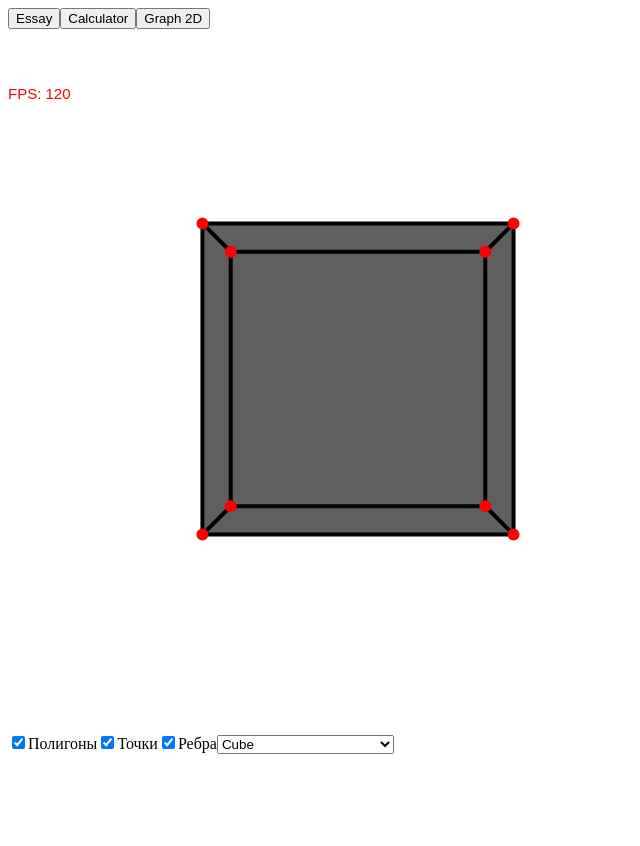
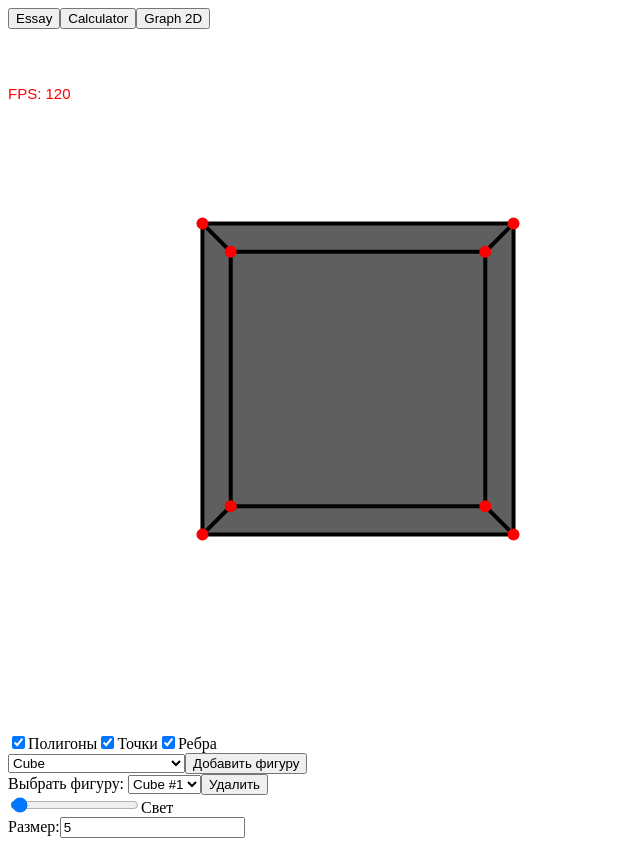
Before and after one commit to fewxe/js_framework, a React (Create React App) app: page / in a window 1280 px wide. Both pictures are taken after a click on the button "Graph 3D". Shown: the whole page, without its empty margins (0-640 px from the left). Before the commit the page ends 800 px from the top, so only its background shows below. Built offline with nearby package versions, Linux system fonts and the light colour scheme.

Commit message:
add support for multiple figures on scene

```diff
--- a/src/components/graph3d/Graph3D.js
+++ b/src/components/graph3d/Graph3D.js
@@ -6,6 +6,10 @@ import Light from '../../modules/graph3d/Math3D/entities/Light.js';
 import Point from '../../modules/graph3d/Math3D/entities/Point.js';
 import Cube from '../../modules/graph3d/Math3D/figurs/Cube.js';
 import UI3D from './UI3D/UI3D.js';
+
+const Graph3D = () => {
+  const canvasRef = useRef(null);
+  let canvas = null;
 
   const WIN = {
     LEFT: -5,
@@ -17,11 +21,6 @@ const WIN = {
     LIGHT: new Light(-40, 5, 10, 25000),
   };
 
-
-const Graph3D = () => {
-  const canvasRef = useRef(null);
-  let canvas = null;
-
   const math3D = new Math3D({ WIN });
   const moveRef = useRef({ canRotate: false, dx: 0, dy: 0 });
 
@@ -29,7 +28,7 @@ const Graph3D = () => {
     printPolygons: true,
     printPoint: true,
     printEdges: true,
-    figure: new Cube(),
+    figures: [new Cube()],
   }
 
   const handleMouseDown = e => {
@@ -49,9 +48,11 @@ const Graph3D = () => {
     const dy = e.offsetY;
     const grad = Math.PI / 180 / 5;
 
-    settings.figure.points.forEach(p => {
+    settings.figures.forEach(figure => {
+      figure.points.forEach(p => {
         math3D.rotateOy(-(moveRef.current.dx - dx) * grad, p);
         math3D.rotateOx(-(moveRef.current.dy - dy) * grad, p);
+      });
     });
 
     moveRef.current.dx = dx;
@@ -60,20 +61,38 @@ const Graph3D = () => {
 
   const handleWheel = e => {
     const delta = e.deltaY < 0 ? 1.1 : 0.9;
-    settings.figure.current.points.forEach(p => math3D.zoom(delta, p));
+    settings.figures.forEach(figure => {
+      figure.points.forEach(p => math3D.zoom(delta, p));
+    });
   };
 
   const render = fps => {
-    const figure = settings.figure;
+    console.log(WIN.LIGHT.lumen);
 
     canvas.clear();
 
+    settings.figures.forEach(figure => {
         math3D.calcDistance(figure, WIN.CAMERA, 'distance');
-    math3D.sortByArtistAlgorithm(figure.polygons);
         math3D.calcDistance(figure, WIN.LIGHT, 'lumen');
+    });
+
+    let allPolygons = [];
+    settings.figures.forEach(figure => {
+        figure.polygons.forEach(polygon => {
+            allPolygons.push({ polygon, figure });
+        });
+    });
+
+    // Получаем отсортированный массив полигонов
+    const sortedPolygons = math3D.sortByArtistAlgorithm(allPolygons.map(obj => obj.polygon));
+
+    // Перестраиваем allPolygons в порядке сортировки
+    allPolygons = sortedPolygons.map(polygon =>
+        allPolygons.find(obj => obj.polygon === polygon)
+    );
 
     if (settings.printPolygons) {
-      settings.figure.polygons.forEach(polygon => {
+        allPolygons.forEach(({ polygon, figure }) => {
             const points = polygon.points.map(i => figure.points[i]);
             const projected = points.map(p => ({
                 x: math3D.xs(p),
@@ -81,7 +100,7 @@ const Graph3D = () => {
             }));
             const { isShadow, dark } = math3D.calcShadow(
                 polygon,
-          settings.figure,
+                settings.figures,
                 WIN.LIGHT
             );
             const lumen = math3D.calcIllumination(polygon.lumen, WIN.LIGHT.lumen * (isShadow ? dark : 1));
@@ -98,17 +117,21 @@ const Graph3D = () => {
     }
 
     if (settings.printEdges) {
+        settings.figures.forEach(figure => {
             figure.edges.forEach(edge => {
                 const p1 = figure.points[edge.p1];
                 const p2 = figure.points[edge.p2];
                 canvas.line(math3D.xs(p1), math3D.ys(p1), math3D.xs(p2), math3D.ys(p2));
             });
+        });
     }
 
     if (settings.printPoint) {
+        settings.figures.forEach(figure => {
             figure.points.forEach(p =>
                 canvas.point(math3D.xs(p), math3D.ys(p))
             );
+        });
     }
 
     canvas.text(
@@ -145,7 +168,7 @@ const Graph3D = () => {
   return (
     <div>
       <canvas ref={canvasRef} width="700" height="700" />
-      <UI3D settings={settings}/>
+      <UI3D settings={settings} WIN={WIN}/>
     </div>
   );
 };
--- a/src/components/graph3d/UI3D/UI3D.js
+++ b/src/components/graph3d/UI3D/UI3D.js
@@ -1,3 +1,4 @@
+import { useState } from 'react';
 import Cone from '../../../modules/graph3d/Math3D/figurs/cone.js';
 import Cube from '../../../modules/graph3d/Math3D/figurs/Cube.js';
 import Cylinder from '../../../modules/graph3d/Math3D/figurs/Cylinder.js';
@@ -11,7 +12,6 @@ import ParabolicCylinder from '../../../modules/graph3d/Math3D/figurs/parabolicc
 import Sphere from '../../../modules/graph3d/Math3D/figurs/Sphere.js';
 import Torus from '../../../modules/graph3d/Math3D/figurs/Torus.js';
 import TwoSheetedHyperboloid from '../../../modules/graph3d/Math3D/figurs/twoSheetedHyperboloid.js';
-
 
 const figuresMap = {
   cube: () => new Cube(),
@@ -46,9 +46,29 @@ const figureNames = [
 ];
 
 
-const UI3D = ({ settings }) => {
+const UI3D = ({ settings, WIN }) => {
+    const [selectedFigure, setSelectedFigure] = useState('cube');
+    const [selectedIndex, setSelectedIndex] = useState(0);
 
-    return (<div>
+    const handleAddFigure = () => {
+        const newFigure = figuresMap[selectedFigure]();
+        settings.figures.push(newFigure);
+        setSelectedIndex(settings.figures.length - 1);
+    };
+
+    const handleRemoveFigure = () => {
+        if (settings.figures.length > 0) {
+            settings.figures.splice(selectedIndex, 1);
+            setSelectedIndex(Math.max(0, selectedIndex - 1));
+        }
+    };
+
+    const handleSelectFigure = (e) => {
+        setSelectedIndex(Number(e.target.value));
+    };
+
+    return (
+        <div>
             <label>
                 <input
                     type="checkbox"
@@ -73,9 +93,10 @@ const UI3D = ({ settings }) => {
                 />
                 Ребра
             </label>
+            <div>
                 <select
-            defaultChecked={settings.figure}
-            onChange={e => { settings.figure = figuresMap[e.target.value]() }}
+                    value={selectedFigure}
+                    onChange={e => setSelectedFigure(e.target.value)}
                 >
                     {figureNames.map(figure => (
                         <option key={figure.value} value={figure.value}>
@@ -83,8 +104,38 @@ const UI3D = ({ settings }) => {
                         </option>
                     ))}
                 </select>
-        <div>{settings.figure.settings}</div>
-    </div>);
-}
+                <button onClick={handleAddFigure}>Добавить фигуру</button>
+            </div>
+            <div>
+                <label>Выбрать фигуру:&nbsp;
+                    <select value={selectedIndex} onChange={handleSelectFigure}>
+                        {settings.figures.map((fig, idx) => (
+                            <option key={idx} value={idx}>
+                                {fig.constructor.name} #{idx + 1}
+                            </option>
+                        ))}
+                    </select>
+                    <button onClick={handleRemoveFigure} disabled={settings.figures.length === 0}>Удалить</button>
+                </label>
+            </div>
+            <label>
+                <input
+                    type="range"
+                    min="0"
+                    max="1750000"
+                    step="1"
+                    defaultValue={WIN.LIGHT.lumen}
+                    onChange={e => { WIN.LIGHT.lumen = e.target.value }}
+                />
+                Свет
+            </label>
+            <div>
+                {settings.figures[selectedIndex] && settings.figures[selectedIndex].settings
+                    ? settings.figures[selectedIndex].settings()
+                    : null}
+            </div>
+        </div>
+    );
+};
 
 export default UI3D;
--- a/src/modules/graph3d/Math3D.js
+++ b/src/modules/graph3d/Math3D.js
@@ -1,3 +1,5 @@
+import Point from "./Math3D/entities/Point.js";
+
 export default class Math3D {
     constructor({ WIN }) {
         this.WIN = WIN;
@@ -77,8 +79,9 @@ export default class Math3D {
         point.x=array[0];
         point.y=array[1];
         point.z=array[2];
-}
-calcDistance(figure, camera, name) {
+    }
+
+    calcDistance(figure, camera, name) {
         figure.polygons.forEach(polygon => {
             let x = 0, y = 0, z = 0;
             polygon.points.forEach(index => {
@@ -98,7 +101,7 @@ calcDistance(figure, camera, name) {
     }
 
     sortByArtistAlgorithm(polygons) {
-        polygons.sort((a, b) => b.distance - a.distance);
+        return polygons.sort((a, b) => b.distance - a.distance);
     }
 
     calcIllumination(distance, lumen) {
@@ -107,7 +110,7 @@ calcDistance(figure, camera, name) {
     }
 
     calcShadow(polygon, scene, LIGHT) {
-        if (!polygon?.center || !LIGHT) return { isShadow: false };
+        if (!polygon?.center || !LIGHT) console.log("пиздец")
 
         const M1 = polygon.center;
         const r = polygon.R * 1.2;
@@ -133,4 +136,51 @@ calcDistance(figure, camera, name) {
         return { isShadow: false };
     }
 
+    calcVector(a, b) {
+        if (!a || !b) return { x: 0, y: 0, z: 0 };
+        return {
+            x: b.x - a.x,
+            y: b.y - a.y,
+            z: b.z - a.z
+        };
+    }
+
+    vectorProd(a, b) {
+        return {
+            x: a.y * b.z - a.z * b.y,
+            y: a.z * b.x - a.x * b.z,
+            z: a.x * b.y - a.y * b.x
+        };
+    }
+
+    calcVectorModule(v) {
+        return Math.sqrt(v.x ** 2 + v.y ** 2 + v.z ** 2);
+    }
+
+    calcRadius(figure) {
+        figure.polygons.forEach(polygon => {
+            let points = polygon.points.map(index => figure.points[index]);
+            if (points.some(p => !p)) return;
+
+            if (!polygon.center) {
+                const center = new Point(0, 0, 0);
+                points.forEach(p => {
+                    center.x += p.x;
+                    center.y += p.y;
+                    center.z += p.z;
+                });
+                center.x /= points.length;
+                center.y /= points.length;
+                center.z /= points.length;
+                polygon.center = center;
+            }
+
+            const center = polygon.center;
+            let total = 0;
+            points.forEach(point => {
+                total += this.calcVectorModule(this.calcVector(center, point));
+            });
+            polygon.R = total / points.length;
+        });
+    }
 }
--- a/src/modules/graph3d/Math3D/figurs/Sphere.js
+++ b/src/modules/graph3d/Math3D/figurs/Sphere.js
@@ -1,6 +1,6 @@
+import Edge from '../entities/Edge.js';
 import Point from '../entities/Point.js';
 import Polygon from '../entities/Polygon.js';
-import Edge from '../entities/Edge.js';
 
 
 export default class Sphere {
@@ -67,7 +67,7 @@ export default class Sphere {
     generatePolygons(count) {
         for (let i = 0; i < this.points.length - count - 2; i++) {
             if (i % (count + 1) !== count) {
-                this.polygons.push(new Polygon([i, i + 1, i + count + 2, i + count + 1]));
+                this.polygons.push(new Polygon([i, i + 1, i + count + 2, i + count + 1], { r: 128, g: 0, b: 0 }));
             }
         }
     }
```
Lines whose indentation alone changed are shown as unchanged.
